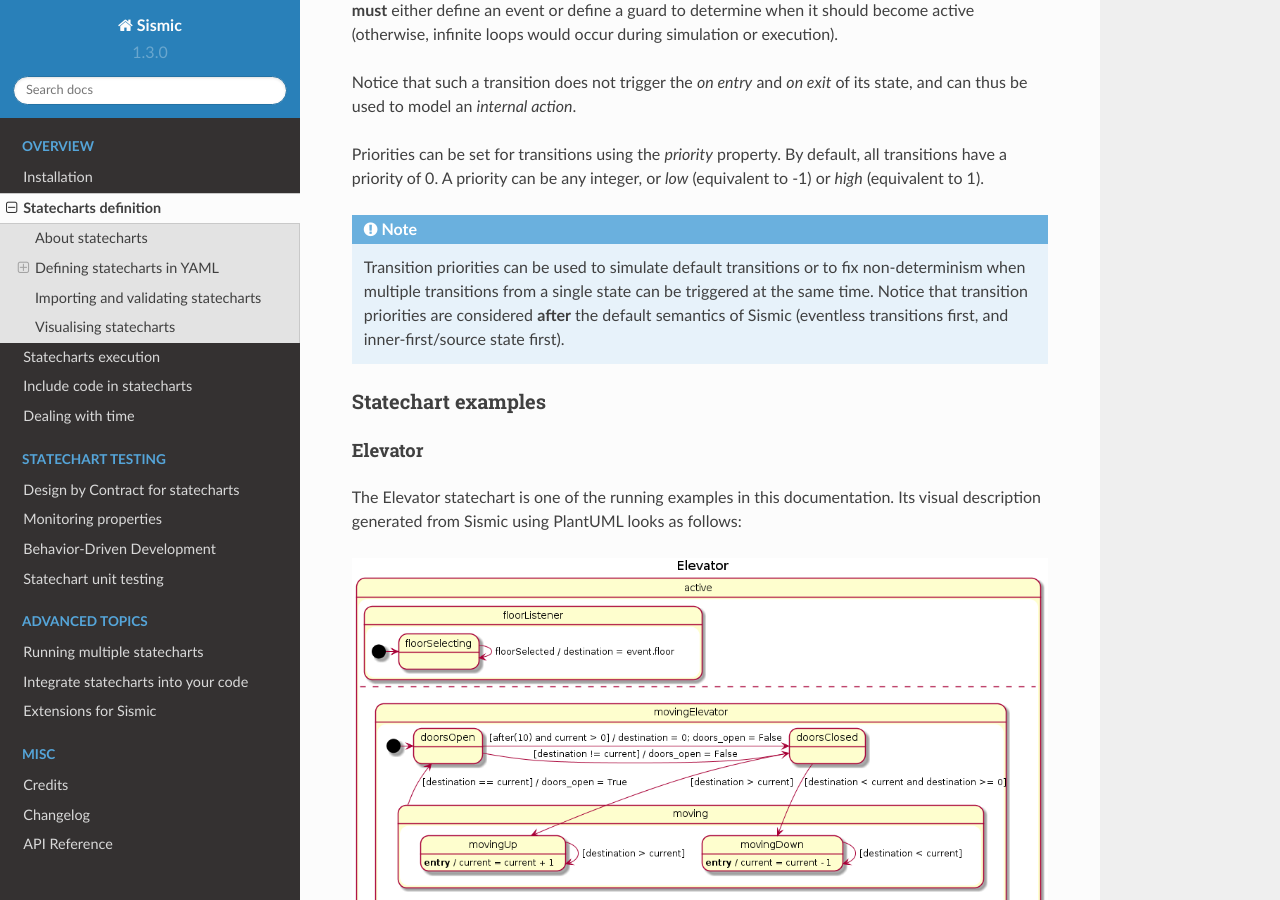
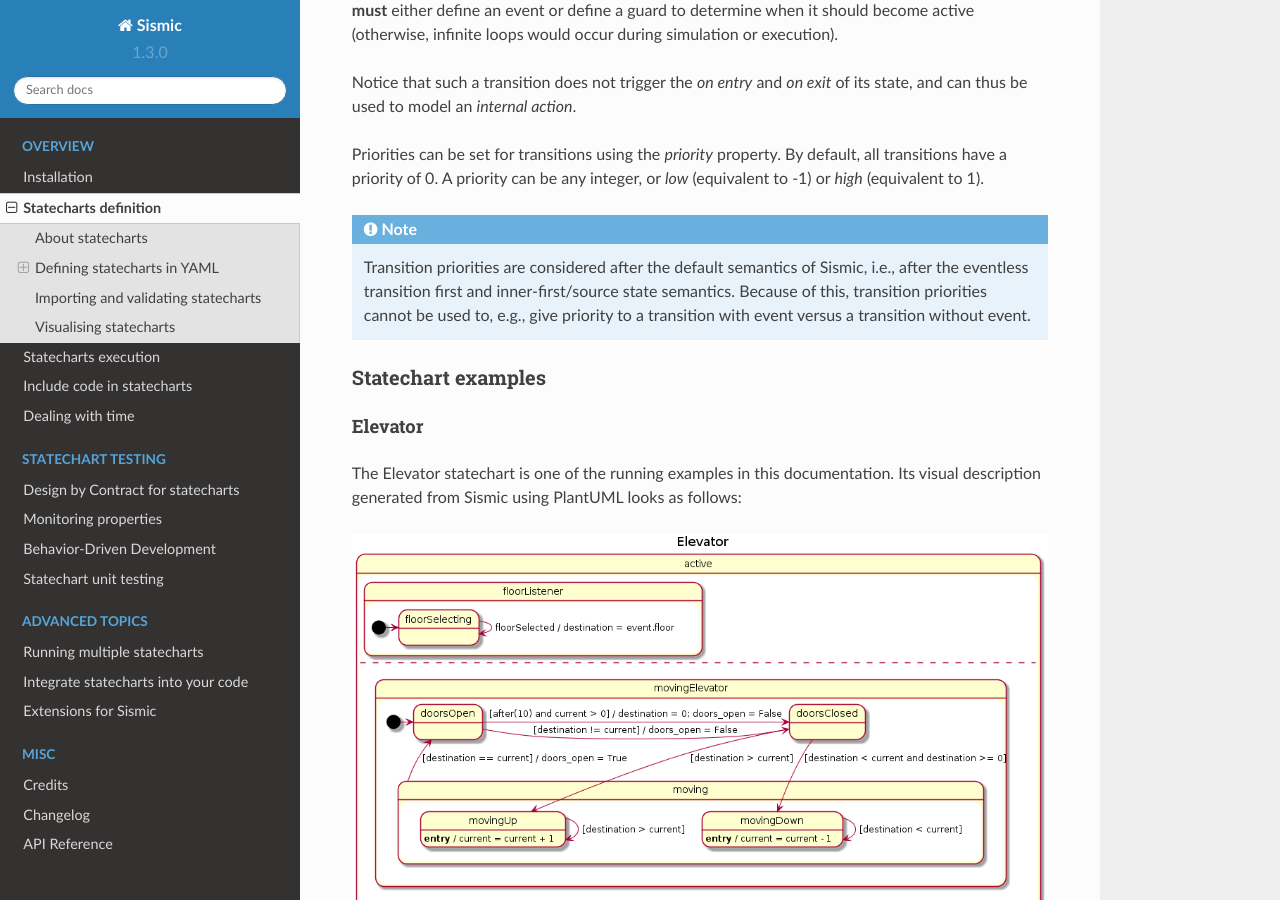
Before and after one commit to AlexandreDecan/sismic, a Sphinx documentation site: the page built from docs/format.rst, in a window 1280 px wide and 900 px high, scrolled down 4170 px. Built offline with Sphinx 7.4.7 and the Read the Docs theme 2.0.0, drawn with Linux system fonts in a browser that asks for light colours.

Commit message:
Example wasn't displayed & explain priorities

```diff
--- a/docs/format.rst
+++ b/docs/format.rst
@@ -224,10 +224,12 @@ Priorities can be set for transitions using the *priority* property. By default,
 have a priority of 0. A priority can be any integer, or *low* (equivalent to -1) or *high*
 (equivalent to 1).
 
-.. note:: Transition priorities can be used to simulate default transitions or to fix non-determinism
-    when multiple transitions from a single state can be triggered at the same time. Notice that
-    transition priorities are considered **after** the default semantics of Sismic (eventless
-    transitions first, and inner-first/source state first).
+.. note::
+
+    Transition priorities are considered after the default semantics of Sismic, i.e.,
+    after the eventless transition first and inner-first/source state semantics.
+    Because of this, transition priorities cannot be used to, e.g., give priority to
+    a transition with event versus a transition without event.
 
 
 Statechart examples
```
Also changed, not shown: docs/execution.rst (+8 -3 lines).
